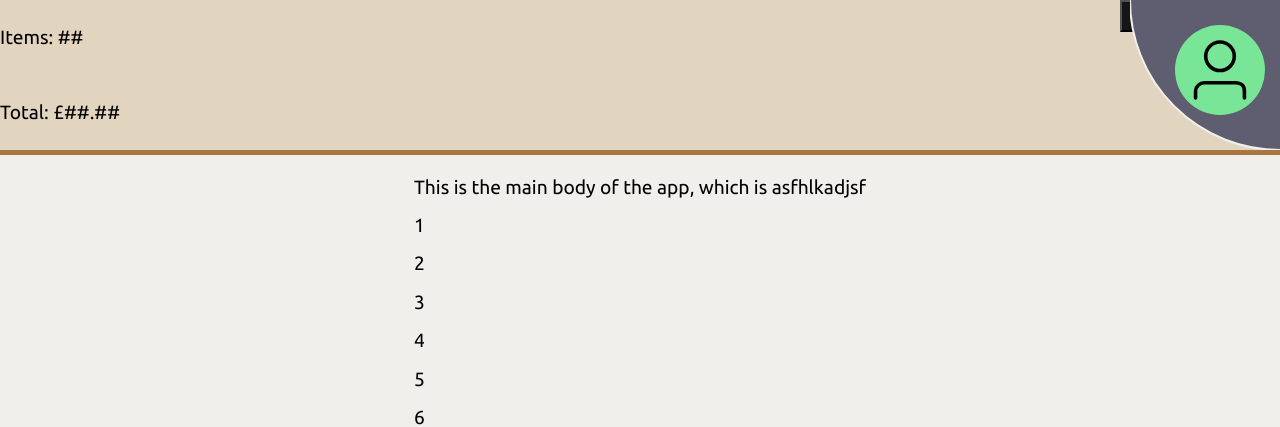
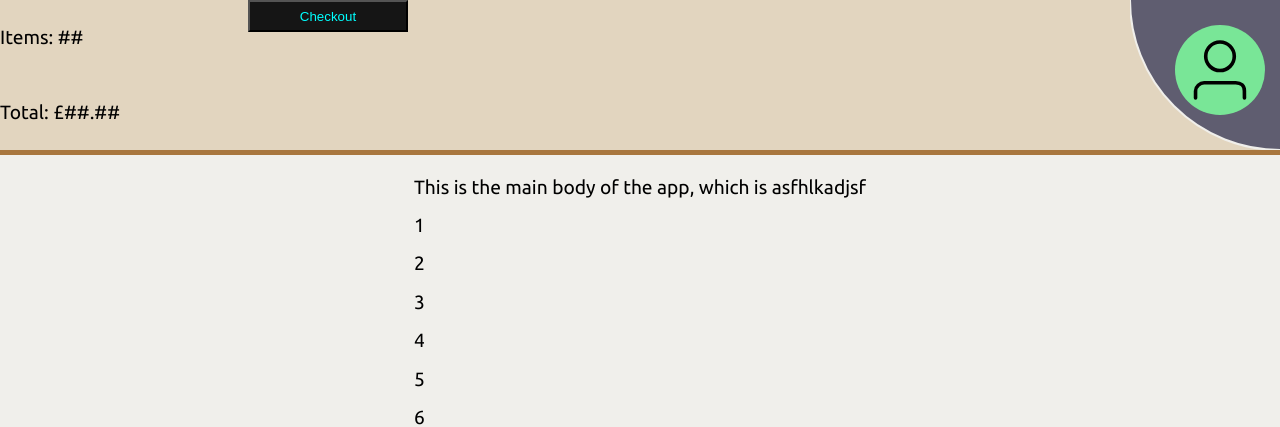
Before and after one commit to harrytallon/beannbrew-html, a Flask app: template templates/food-menu.html in a window 1280 px wide. Shown: the top 427 px of the page. Run offline with Flask 3, Linux system fonts and the light colour scheme; the template is opened without the code that fills it, so the values that code supplies are empty; some libraries are stand-ins or nearby versions.

Commit message:
Update style.css

```diff
--- a/static/style.css
+++ b/static/style.css
@@ -193,7 +193,8 @@ body {
     border-bottom: 5px solid #a8763e;
     height:150px;
     display: flex;
-    justify-content: space-between;
+    justify-content: left;
+    gap: 10%;
     padding-right: 130px;
 }
 
```
